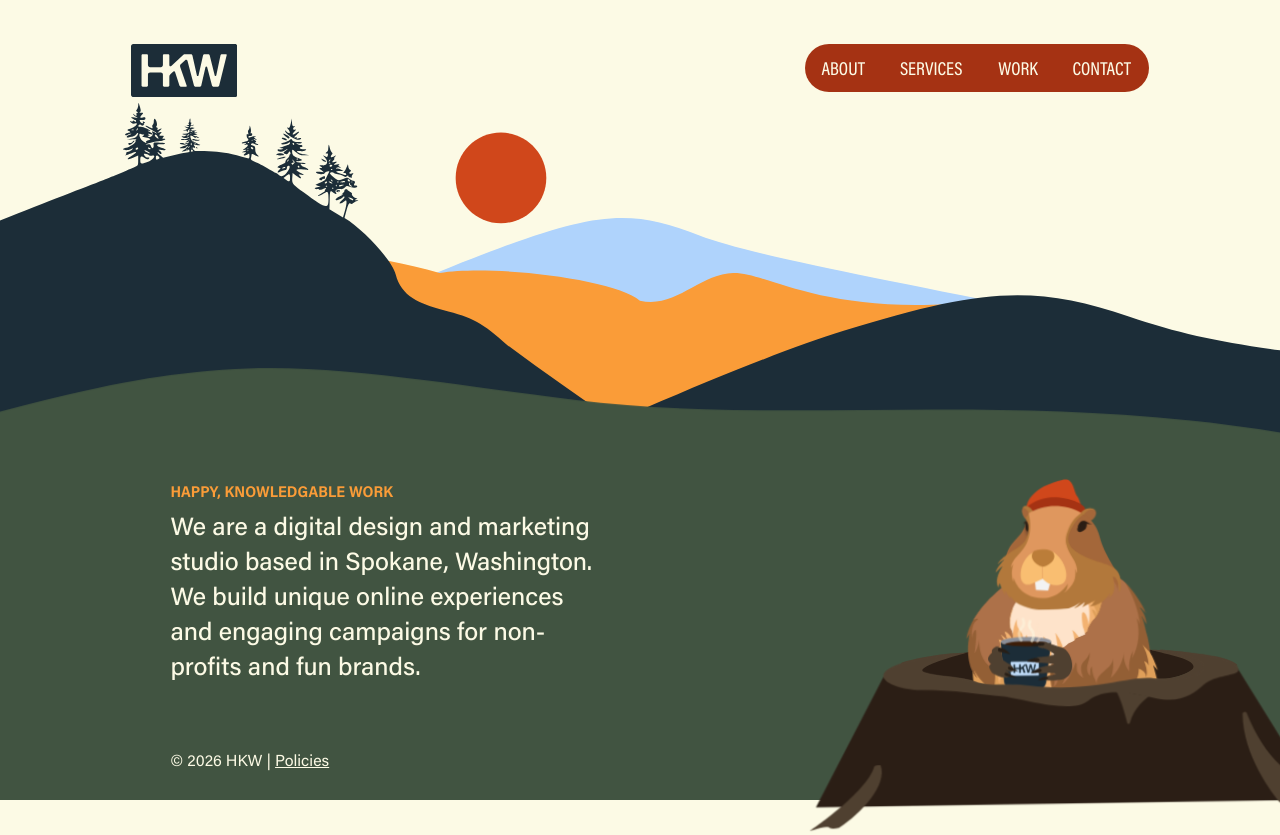
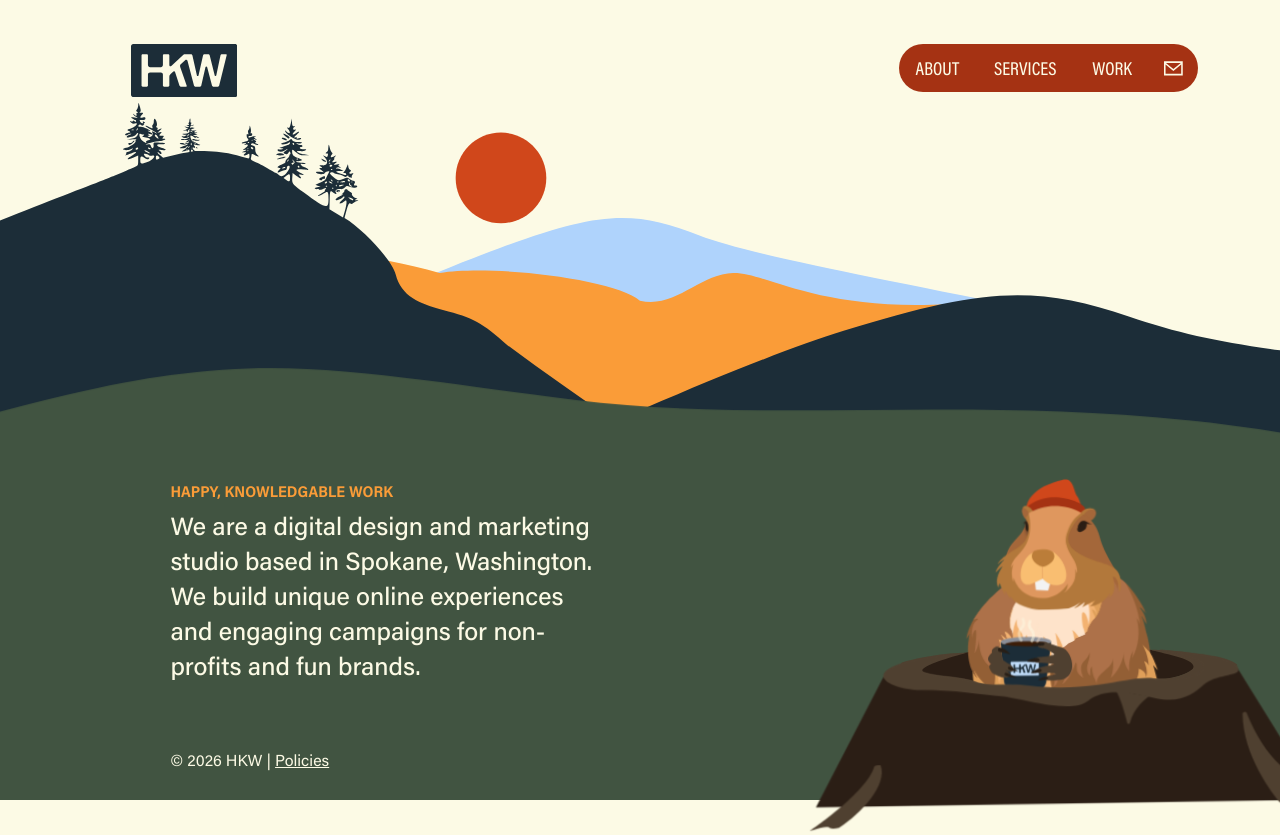
Before and after one commit to hkwandrew/hkw-site-2026, a React (Vite) app: page / in a window 1280 px wide. Shown: the top 835 px of the page. Built offline with nearby package versions, Linux system fonts and the light colour scheme.

Commit message:
feat: enhance NavMenu with improved contact reveal functionality and styling

```diff
--- a/src/app/layout/Header.jsx
+++ b/src/app/layout/Header.jsx
@@ -83,10 +83,7 @@ const HKWLogo = styled(Link)`
   height: 68px;
   display: grid;
   place-items: center;
-  --fill-0: ${({ $isRootsPage, $isPhoneViewport, theme }) =>
-    $isRootsPage && !$isPhoneViewport
-      ? theme.colors.white
-      : theme.colors.blue.dark};
+  --fill-0: ${({ $isRootsPage, theme }) => $isRootsPage && theme.colors.white};
   --logo-background: ${({ $isServicesPage, $isWorkPage, theme }) =>
     $isWorkPage
       ? theme.colors.yellow.gold
--- a/src/app/layout/MobileNavMenu.jsx
+++ b/src/app/layout/MobileNavMenu.jsx
@@ -2,7 +2,10 @@ import { createPortal } from 'react-dom'
 import { useEffect, useLayoutEffect, useRef, useState } from 'react'
 import { Link, useLocation } from 'react-router'
 import styled, { keyframes } from 'styled-components'
-import { PHONE_NAV_ITEMS, getRoutePathForPath } from '@/app/router/routeRegistry'
+import {
+  PHONE_NAV_ITEMS,
+  getRoutePathForPath,
+} from '@/app/router/routeRegistry'
 import {
   canStartSceneTransitionFromClick,
   usePageSceneTransition,
@@ -114,16 +117,16 @@ const CloseButton = styled.button`
   display: inline-flex;
   align-items: center;
   justify-content: center;
-  width: 44px;
-  height: 44px;
+  width: 24px;
+  height: 24px;
   color: ${({ theme }) => theme.colors.yellow.light};
   background: ${({ theme }) => theme.colors.orange.dark};
   border-radius: 9999px;
   pointer-events: auto;
 
   svg {
-    width: 18px;
-    height: 18px;
+    width: 12px;
+    height: 12px;
   }
 
   &:focus-visible {
--- a/src/app/layout/NavMenu.jsx
+++ b/src/app/layout/NavMenu.jsx
@@ -24,13 +24,20 @@ const Content = styled.div`
   --pill-h: 0px;
   --pill-o: 0;
   --pill-move-dur: 0.5s;
-  --contact-reveal-w: 170px;
+  --contact-pill-size: 62px;
+
+  &[data-has-contact-reveal='true']:not([data-click-collapsed='true']):hover,
+  &[data-has-contact-reveal='true']:not(
+      [data-click-collapsed='true']
+    ):focus-within {
+    border-radius: ${({ theme }) => theme.components.navTabs.borderRadius} 0 0
+      ${({ theme }) => theme.components.navTabs.borderRadius};
+  }
 
   &:hover [data-contact-reveal],
   &:focus-within [data-contact-reveal] {
-    max-width: var(--contact-reveal-w);
-    margin-left: ${({ theme }) => theme.components.navTabs.gap};
     opacity: 1;
+    pointer-events: auto;
   }
 
   &:hover [data-contact-reveal-inner],
@@ -41,25 +48,28 @@ const Content = styled.div`
 
   @media (hover: none) {
     [data-contact-reveal] {
-      max-width: var(--contact-reveal-w);
-      margin-left: ${({ theme }) => theme.components.navTabs.gap};
       opacity: 1;
+      pointer-events: auto;
     }
 
     [data-contact-reveal-inner] {
       transform: translateX(0);
       opacity: 1;
     }
+
+    &[data-has-contact-reveal='true']:not([data-click-collapsed='true']) {
+      border-radius: ${({ theme }) => theme.components.navTabs.borderRadius} 0 0
+        ${({ theme }) => theme.components.navTabs.borderRadius};
+    }
   }
 
   &[data-click-collapsed='true'] [data-contact-reveal] {
-    max-width: 0;
-    margin-left: 0;
     opacity: 0;
+    pointer-events: none;
   }
 
   &[data-click-collapsed='true'] [data-contact-reveal-inner] {
-    transform: translateX(100%);
+    transform: translateX(-100%);
     opacity: 0;
   }
 
@@ -181,29 +191,61 @@ const StyledNavLink = styled(Link)`
 `
 
 const ContactReveal = styled.div`
-  max-width: 0;
-  margin-left: 0;
+  position: absolute;
+  top: 0;
+  left: 100%;
+  width: var(--contact-pill-size);
+  height: 100%;
   overflow: hidden;
   opacity: 0;
+  pointer-events: none;
+  z-index: 0;
+  background-color: ${({ theme }) => theme.colors.orange.dark};
+  border-radius: 0 ${({ theme }) => theme.components.navTabs.borderRadius}
+    ${({ theme }) => theme.components.navTabs.borderRadius} 0;
+  transition: opacity 0.16s ease;
+`
+
+const ContactRevealInner = styled.div`
+  height: 100%;
+  width: var(--contact-pill-size);
+  transform: translateX(-100%);
+  opacity: 0;
+  border-radius: ${({ theme }) => theme.components.navTabs.borderRadius};
   transition:
-    max-width 0.42s ease,
-    margin-left 0.42s ease,
+    transform 0.42s ease,
     opacity 0.16s ease;
 `
 
-const ContactRevealInner = styled.div`
-  width: max-content;
-  transform: translateX(100%);
-  opacity: 0;
-  transition:
-    transform 0.42s ease,
-    opacity 0.16s ease;
+const ContactNavLink = styled(StyledNavLink)`
+  display: flex;
+  align-items: center;
+  justify-content: center;
+  width: var(--contact-pill-size);
+  height: 100%;
+  padding: 0;
+
+  &::after {
+    display: none;
+  }
+
+  &[aria-current='page'] {
+    background-color: ${({ theme }) => theme.colors.orange.base};
+  }
+`
+
+const ContactIcon = styled.svg`
+  display: block;
+  width: 24px;
+  height: 24px;
+  fill: currentColor;
 `
 
 const NavMenu = ({ activePathname }) => {
   const location = useLocation()
   const { transitionSceneToPath } = usePageSceneTransition()
   const activePath = getRoutePathForPath(activePathname ?? location.pathname)
+  const isContactActive = activePath === CONTACT_NAV_ITEM?.path
   const [isClickCollapsed, setIsClickCollapsed] = useState(false)
   const contentRef = useRef(null)
   const menuRef = useRef(null)
@@ -318,6 +360,9 @@ const NavMenu = ({ activePathname }) => {
     <nav>
       <Content
         ref={contentRef}
+        data-has-contact-reveal={
+          CONTACT_NAV_ITEM && !isContactActive ? 'true' : undefined
+        }
         data-click-collapsed={isClickCollapsed ? 'true' : undefined}
         onFocusCapture={() => setIsClickCollapsed(false)}
         onPointerLeave={() => setIsClickCollapsed(false)}
@@ -340,12 +385,13 @@ const NavMenu = ({ activePathname }) => {
             </Item>
           ))}
         </Items>
-        {CONTACT_NAV_ITEM ? (
+        {CONTACT_NAV_ITEM && !isContactActive ? (
           <ContactReveal data-contact-reveal>
             <ContactRevealInner data-contact-reveal-inner>
-              <StyledNavLink
+              <ContactNavLink
                 to={CONTACT_NAV_ITEM.path}
-                data-text={CONTACT_NAV_ITEM.label}
+                aria-label={CONTACT_NAV_ITEM.label}
+                data-text=''
                 aria-current={
                   activePath === CONTACT_NAV_ITEM.path ? 'page' : undefined
                 }
@@ -353,8 +399,16 @@ const NavMenu = ({ activePathname }) => {
                   handleNavLinkClick(event, CONTACT_NAV_ITEM.path)
                 }
               >
-                <span>{CONTACT_NAV_ITEM.label}</span>
-              </StyledNavLink>
+                <ContactIcon
+                  aria-hidden='true'
+                  data-contact-icon
+                  focusable='false'
+                  viewBox='0 0 24 24'
+                  xmlns='http://www.w3.org/2000/svg'
+                >
+                  <path d='M0 3v18h24v-18h-24zm21.518 2l-9.518 7.713-9.518-7.713h19.036zm-19.518 14v-11.817l10 8.104 10-8.104v11.817h-20z' />
+                </ContactIcon>
+              </ContactNavLink>
             </ContactRevealInner>
           </ContactReveal>
         ) : null}
--- a/src/routes/roots/rootsPortfolio.js
+++ b/src/routes/roots/rootsPortfolio.js
@@ -48,10 +48,7 @@ const memoFrame = (FrameComponent, displayName) => {
 
 const ApicWashingtonFrame = memoFrame(ApicWashington, 'ApicWashington')
 const CeldfFrame = memoFrame(Celdf, 'Celdf')
-const CitizenNineTwoSixFrame = memoFrame(
-  CitizenNineTwoSix,
-  'CitizenNineTwoSix',
-)
+const CitizenNineTwoSixFrame = memoFrame(CitizenNineTwoSix, 'CitizenNineTwoSix')
 const CommunityWhistleFrame = memoFrame(CommunityWhistle, 'CommunityWhistle')
 const ScarFrame = memoFrame(Scar, 'Scar')
 const WatersMeetFrame = memoFrame(WatersMeet, 'WatersMeet')
@@ -119,30 +116,6 @@ const ROOTS_PORTFOLIO_ITEMS = [
     },
     artworkWidth: 579.059,
     artworkHeight: 822.19,
-  },
-  {
-    id: 'citizen-nine26',
-    title: 'Citizen Nine26',
-    FrameComponent: CitizenNineTwoSixFrame,
-    detailImage: citizenNine26Detail,
-    maxWidth: 372,
-    bio: 'Citizen Nine26 helps everyday people navigate complex legal and civil rights challenges with confidence. Whether accessing public records or understanding their rights, they make sure community members have the tools and support they need to advocate for themselves.',
-    roles: [
-      'Logo Design',
-      'Branding',
-      'Collateral Design',
-      'Website Design',
-      'Website Development',
-    ],
-    desktopFrame: {
-      left: 481.44,
-      top: 152.58,
-      width: 158.933,
-    },
-    artworkWidth: 717.463,
-    artworkHeight: 471.771,
-    artworkTop: 160.109,
-    artworkLeft: 73.531,
   },
   {
     id: 'racial-justice',
@@ -266,6 +239,30 @@ const ROOTS_PORTFOLIO_ITEMS = [
     artworkLeft: 10,
   },
   {
+    id: 'citizen-nine26',
+    title: 'Citizen Nine26',
+    FrameComponent: CitizenNineTwoSixFrame,
+    detailImage: citizenNine26Detail,
+    maxWidth: 372,
+    bio: 'Citizen Nine26 helps everyday people navigate complex legal and civil rights challenges with confidence. Whether accessing public records or understanding their rights, they make sure community members have the tools and support they need to advocate for themselves.',
+    roles: [
+      'Logo Design',
+      'Branding',
+      'Collateral Design',
+      'Website Design',
+      'Website Development',
+    ],
+    desktopFrame: {
+      left: 481.44,
+      top: 152.58,
+      width: 158.933,
+    },
+    artworkWidth: 717.463,
+    artworkHeight: 471.771,
+    artworkTop: 160.109,
+    artworkLeft: 73.531,
+  },
+  {
     id: 'meals-on-wheels',
     title: 'Meals on Wheels',
     FrameComponent: MealsOnWheelsFrame,
@@ -361,23 +358,6 @@ const ROOTS_PORTFOLIO_ITEMS = [
     artworkLeft: -140,
   },
   {
-    id: 'community-whistle',
-    title: 'Community Whistle',
-    FrameComponent: CommunityWhistleFrame,
-    detailImage: communityWhistleDetail,
-    maxWidth: 318,
-    bio: 'As a grassroots rapid-response system, Community Whistle shares whistle codes, safety guidance, and immigration hotline resources to help neighbors alert each other and respond to raids.',
-    roles: ['Website Design', 'Logo Design'],
-    desktopFrame: {
-      left: 501.12,
-      top: 752.01,
-      width: 139.814,
-    },
-    artworkWidth: 1091.189,
-    artworkHeight: 727.548,
-    artworkTop: 0,
-  },
-  {
     id: 'spokane-arts',
     title: 'Spokane Arts',
     FrameComponent: SpokaneArtsFrame,
@@ -455,6 +435,23 @@ const ROOTS_PORTFOLIO_ITEMS = [
     artworkHeight: 730.119,
     artworkTop: 40,
   },
+  {
+    id: 'community-whistle',
+    title: 'Community Whistle',
+    FrameComponent: CommunityWhistleFrame,
+    detailImage: communityWhistleDetail,
+    maxWidth: 318,
+    bio: 'As a grassroots rapid-response system, Community Whistle shares whistle codes, safety guidance, and immigration hotline resources to help neighbors alert each other and respond to raids.',
+    roles: ['Website Design', 'Logo Design'],
+    desktopFrame: {
+      left: 501.12,
+      top: 752.01,
+      width: 139.814,
+    },
+    artworkWidth: 1091.189,
+    artworkHeight: 727.548,
+    artworkTop: 0,
+  },
 ]
 
 export default ROOTS_PORTFOLIO_ITEMS
```
Also changed, not shown: 1 other file (tests, documents, lock files or other folders).
